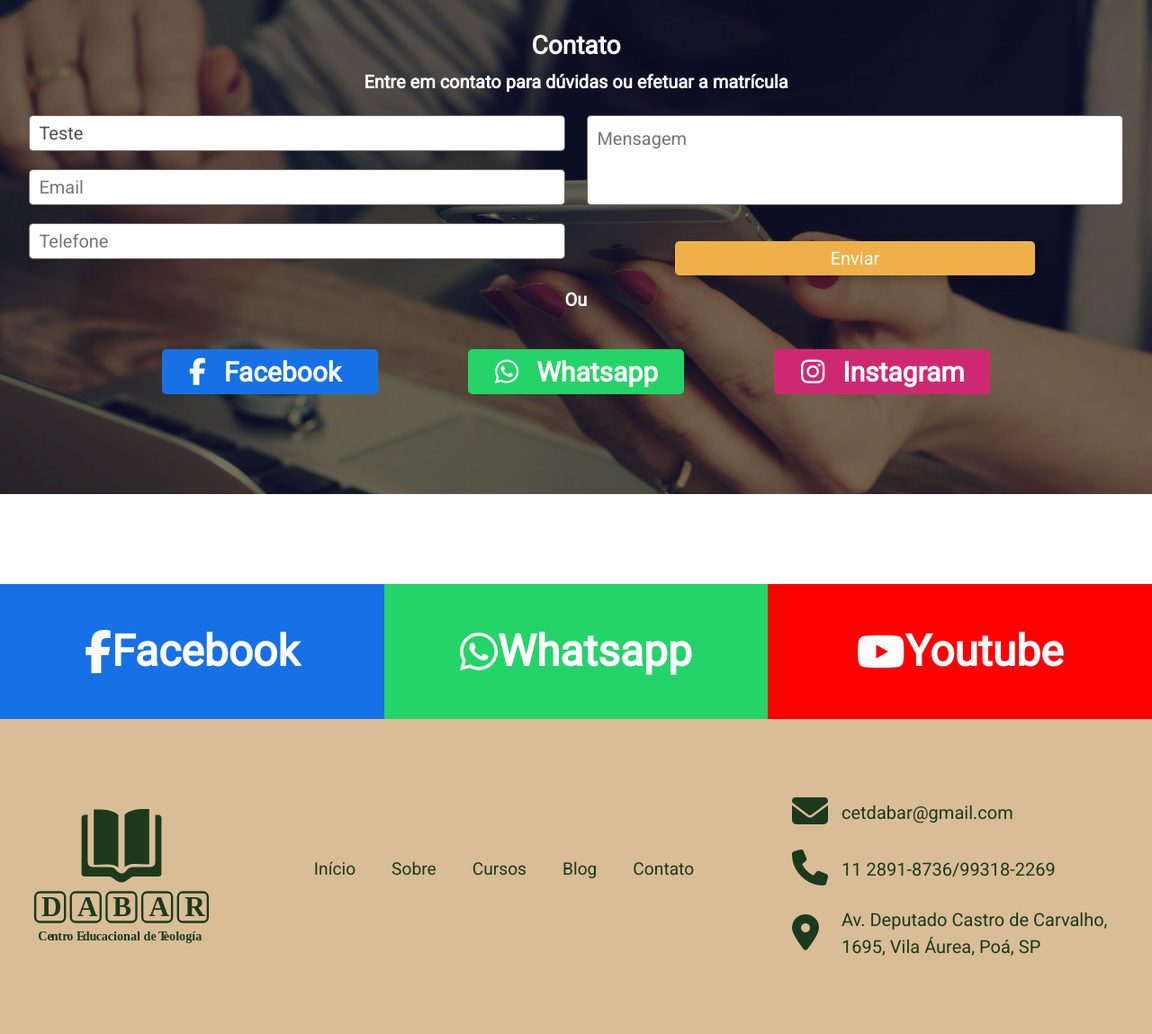
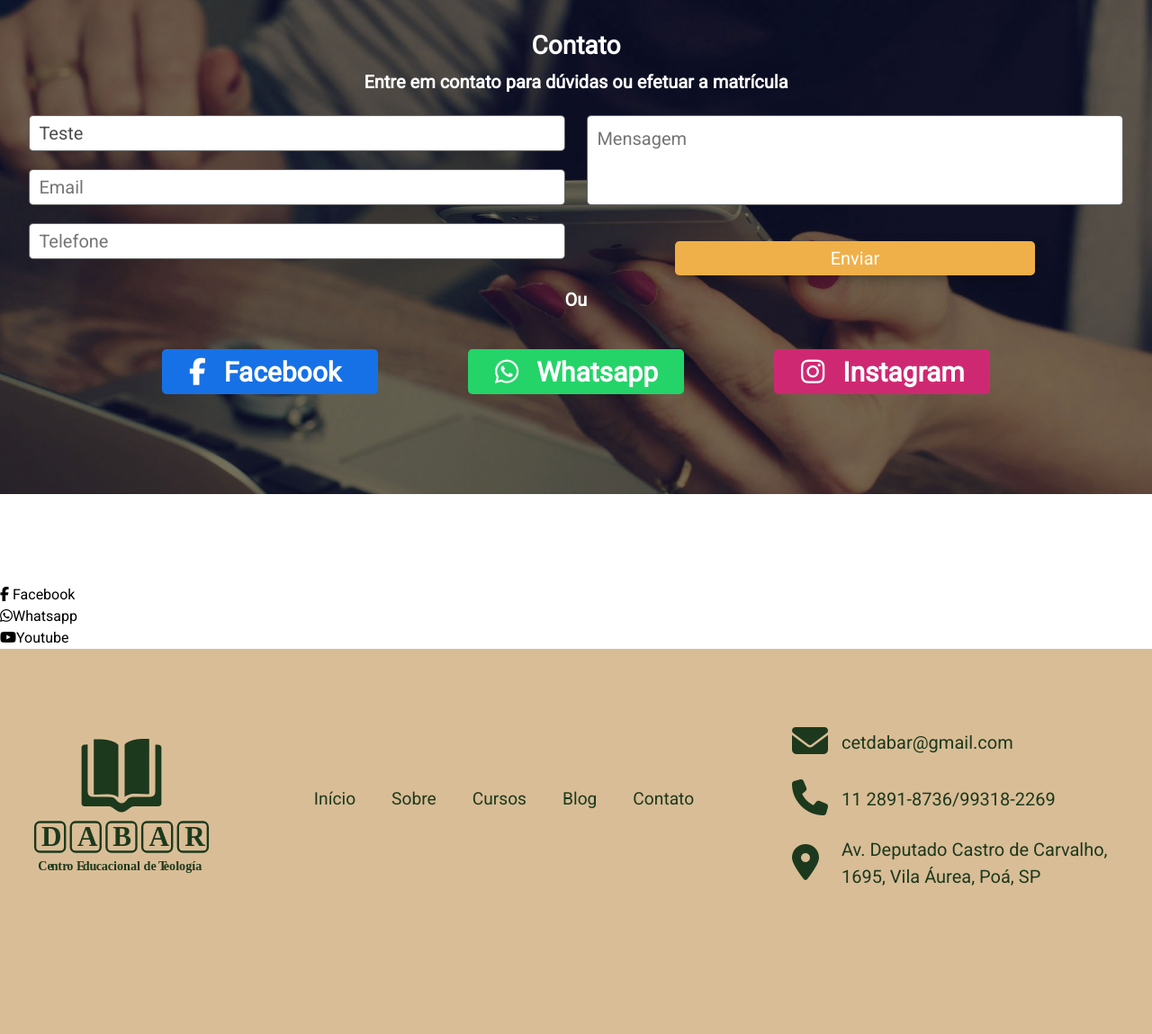
Before and after one commit to Paulo1Ddan/dabar, a PHP site: page /contato/contato.php in a window 1280 px wide. Shown: the part 201-1350 px from the top of the page at 90% size. After the commit the page ends 1185 px from the top, so only its background shows below. Run offline with PHP 8.4, Linux system fonts and the light colour scheme; some libraries are stand-ins or nearby versions.

Commit message:
Atualizando Site

```diff
--- a/global/css/global.css
+++ b/global/css/global.css
@@ -167,47 +167,6 @@
     display: none;
 }
 
-/* Footer */
-.socialFooter {
-    height: 150px;
-    width: 100%;
-    display: flex;
-}
-
-.socialFooter a {
-    width: 33.33%;
-    height: 100%;
-    display: flex;
-    align-items: center;
-    justify-content: center;
-    font-size: 3rem;
-    font-weight: 600;
-    color: #fff;
-    cursor: pointer;
-}
-.socialFooter a div {
-    width: 100%;
-    height: 100%;
-    display: flex;
-    align-items: center;
-    justify-content: center;
-    font-size: 3rem;
-    font-weight: 600;
-    color: #fff;
-    cursor: pointer;
-}
-
-.socialFooter .socialFacebook {
-    background-color: #1771e6;
-}
-
-.socialFooter .socialWhatsapp {
-    background-color: #24d468;
-}
-
-.socialFooter .socialYoutube {
-    background-color: #fe0002;
-}
 
 footer {
     display: flex;
```
